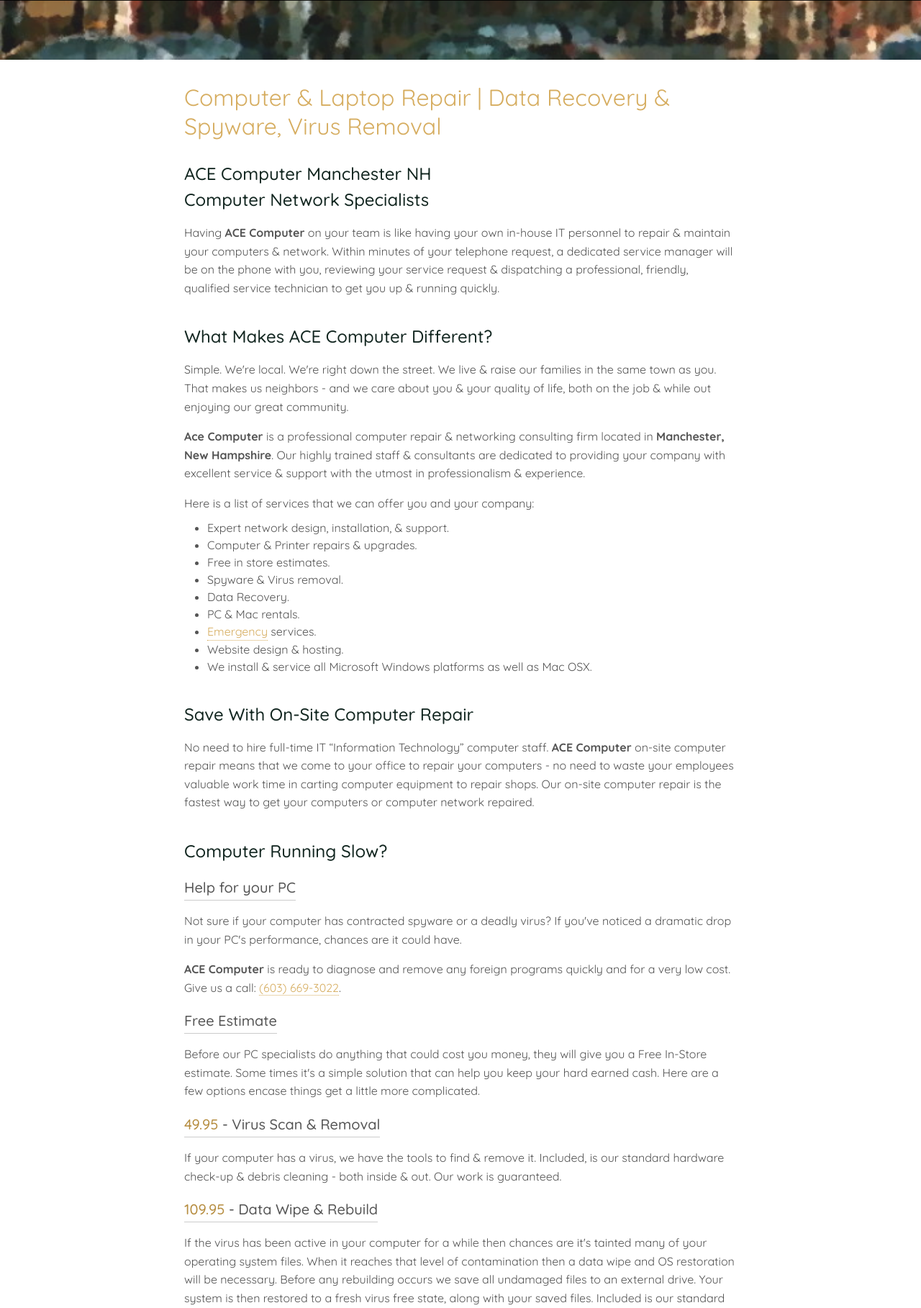
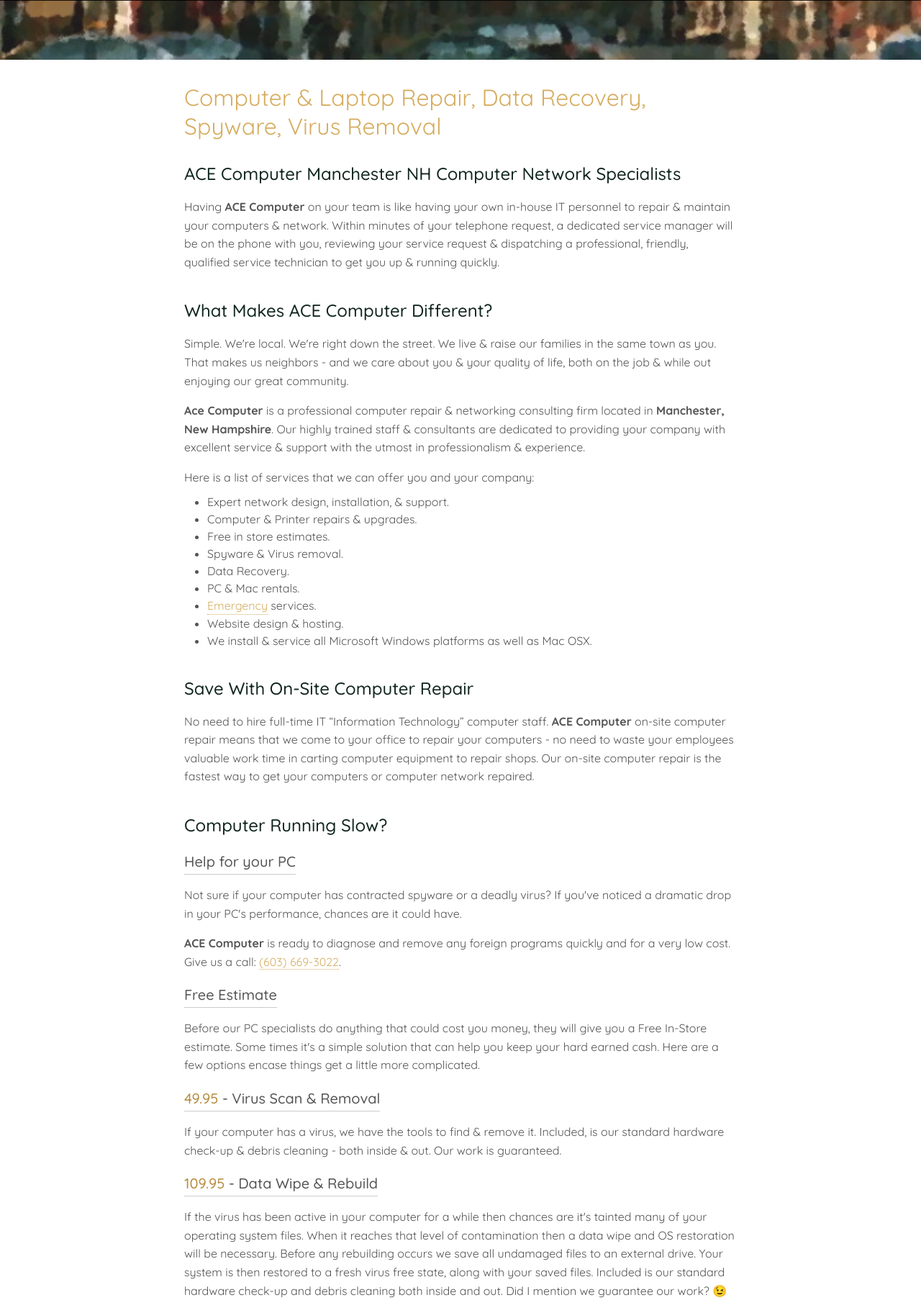
Before and after one commit to sjbeli/sjbeli.github.io, a PHP site: page / in a window 1280 px wide. Shown: the part 472-2289 px from the top of the page at 72% size. Run offline with PHP 8.4, Linux system fonts and the light colour scheme.

Commit message:
few more css tweaks

```diff
--- a/ace-comp/css/styles.css
+++ b/ace-comp/css/styles.css
@@ -20,7 +20,7 @@
   --transition: 0.3s;
   --min-width: 290px;
   --max-width: 1920px;
-  --max-width2: 800px; /* .main section only (readability) */
+  --max-width2: 800px; /* .main section only (max-readability) */
 }
 html {
   scroll-behavior: smooth;
@@ -140,6 +140,9 @@
   font-size: 1.25rem;
   font-weight: 500;
 }
+.initial-char-limit-25 {
+  max-width: 25ch;
+}
 .site-title {
   font-size: 1.75rem;
 }
@@ -171,7 +174,7 @@
   padding-bottom: 0.5rem;
 }
 .main {
-  padding: 2rem 1rem 0;
+  padding: 2rem 1rem 1rem;
 }
 .main p {
   font-size: 1rem;
@@ -216,14 +219,15 @@
 
 /* INFO FOR CONTACT - PAYMENTS - LOCATION INFO */
 .main-bottom {
-  padding: 1rem 0;
+  padding: rem 0;
 }
-.main-bottom h2 {
+/* NOT CURRENTLY IN USE */
+/* .main-bottom h2 {
   border-bottom: 1px solid var(--light-gray);
   width: fit-content;
   margin-bottom: 0.5rem;
   padding: 0.125rem 0;
-}
+} */
 
 /* PAGE ANCHOR FIXES */
 /* CONTACT ANCHOR FIX 1 of 3 */
@@ -326,6 +330,10 @@
   .main h1 {
     font-size: 2rem;
   }
+  .main h1,
+  .main h2 {
+    max-width: fit-content;
+  }
   .main h3 {
     font-size: 1.25rem;
   }
@@ -334,6 +342,9 @@
   nav {
     font-size: 0.875rem;
     padding-bottom: 0;
+  }
+  .main h1 {
+    max-width: fit-content;
   }
   .material-symbols-outlined {
     margin-right: -0.5rem;
--- a/ace-comp/index.html
+++ b/ace-comp/index.html
@@ -47,10 +47,9 @@
   </section>
 
   <section class="main">
-    <h1 id="repair">Computer &amp; Laptop Repair | Data Recovery & Spyware, Virus Removal</h1>
+    <h1 id="repair" class="initial-char-limit-25">Computer &amp; Laptop Repair, Data Recovery, Spyware, Virus Removal</h1>
 
-    <h2>ACE Computer Manchester NH<br />
-      Computer Network Specialists</h2>
+    <h2 class="initial-char-limit-25">ACE Computer Manchester NH Computer Network Specialists</h2>
     <p class="last">Having <strong>ACE Computer</strong> on your team is like having your own in-house IT personnel to repair &amp; maintain your computers &amp; network. Within minutes of your telephone request, a dedicated service manager will be on the phone with you, reviewing your service request &amp; dispatching a professional, friendly, qualified service technician to get you up &amp; running quickly.</p>
 
     <h2>What Makes ACE Computer Different?</h2>
@@ -90,8 +89,8 @@
     <h2>Free In-Store Consultation &amp; Estimate</h2>
     <p class="last">That's right. Your in-store consultation is free. Our technicians have an average of 10+ years of experience in the computer repair field, and can sort out your computer problems so that they're working as needed.</p>
 
-    <h2 id="spyware" class="g-icon"><span class="material-symbols-outlined">bug_report</span>Computer Spyware Removal</h2>
-    <p>It is important to keep your computer data secure and safe. Having up to date Virus Protection Software is one of the most important responsibilities of safe, trouble free computing. Without virus protection, viruses can destroy data, disclose data, replicate itself to friends, and render your computer unusable.</p>
+    <h2 id="spyware" class="g-icon"><span class="material-symbols-outlined">bug_report</span>Spyware Removal</h2>
+    <p>It is important to keep your computer data safe &amp; secure. Having up to date Virus Protection Software is one of the most important responsibilities of safe, trouble free computing. Without virus protection, viruses can destroy data, disclose data, replicate itself to friends, and render your computer unusable.</p>
     <p>If you suspect your computer system is infected with a virus and you have virus protection software installed, it is recommended that you update that software and run a full system scan. If your system has a virus and you can't get rid of it, our technicians can remove it and restore any files needed to get your system up and running.</p>
     <p class="last">We also sell &amp; install the latest Virus Protection Software.</p>
 
@@ -122,7 +121,7 @@
     <h3>Storage & Content Networking</h3>
     <p class="last">Develop a storage strategy and content network architecture to meet your business needs and reduce the stress on your storage servers and network.</p>
 
-    <h2>Computer Upgrades and Maintenance</h2>
+    <h2>Computer Upgrades &amp; Maintenance</h2>
     <p>While we're at your office(s), we can also study your existing computer systems, consult with you to find out what your company needs to function efficiently, and deliver a proposal &amp; estimate designed to improve your system (if required) based upon what is needed for your specific needs.</p>
     <p>Find out about our Proactive Service &amp; Maintenance Plan which can help reduce your computer and network maintenance costs while keeping your computers in their proper running condition.</p>
 
```
